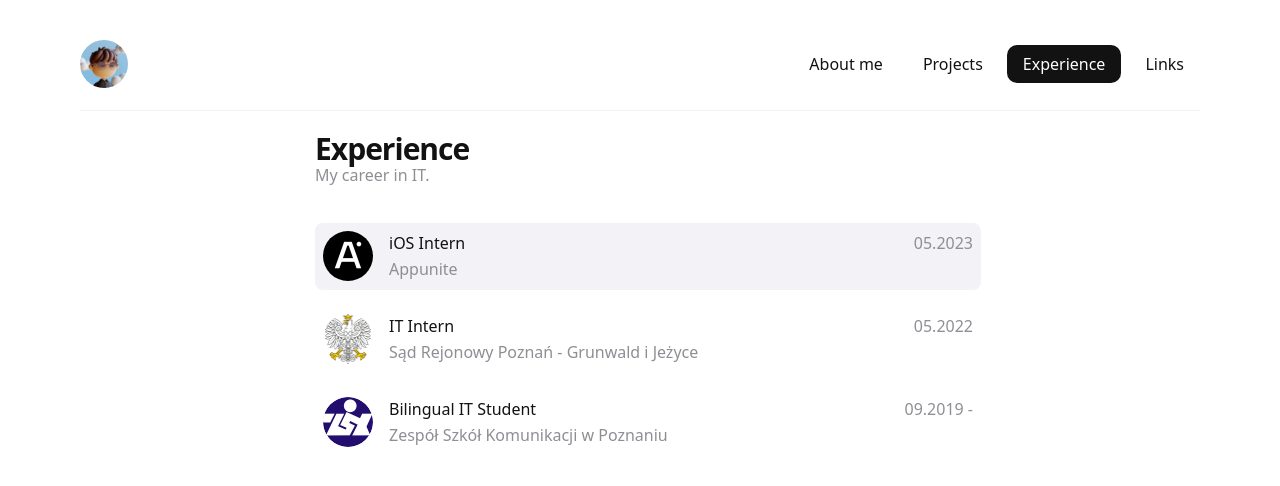
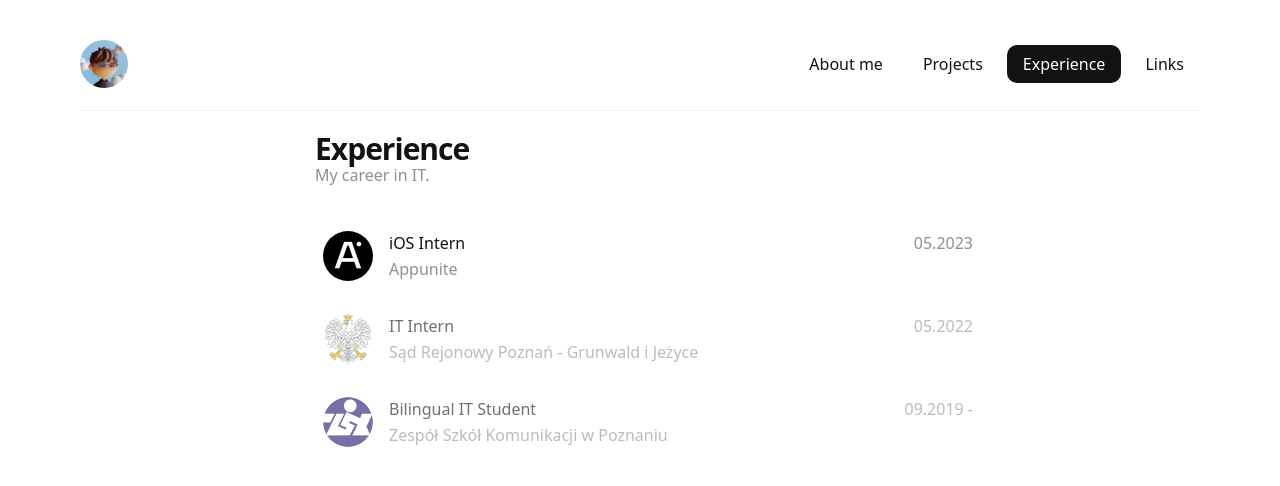
Before and after one commit to mbdjj/website, a Next.js app: page /experience in a window 1280 px wide. In both pictures the pointer is over the link 648 px from the left and 256 px from the top of the page. Shown: the top 486 px of the page. Built offline with nearby package versions, Linux system fonts and the light colour scheme.

Commit message:
:lipstick: Change hover effect across website

```diff
--- a/styles/Experience.module.css
+++ b/styles/Experience.module.css
@@ -10,6 +10,10 @@
   padding: 0;
 }
 
+.experienceList:hover .experienceItem {
+  opacity: 0.6;
+}
+
 .experienceItem {
   width: 100%;
   display: flex;
@@ -18,11 +22,11 @@
   padding: 8px;
   border-radius: 8px;
 
-  transition: background-color 0.2s ease-in-out;
+  transition: opacity 0.2s ease-in-out;
 }
 
-.experienceItem:hover {
-  background-color: var(--secondaryBackground);
+.experienceList:hover .experienceItem:hover {
+  opacity: 1;
 }
 
 .leftBlock {
```
Also changed, not shown: styles/Links.module.css (+10 -0 lines), styles/Projects.module.css (+7 -3 lines).
